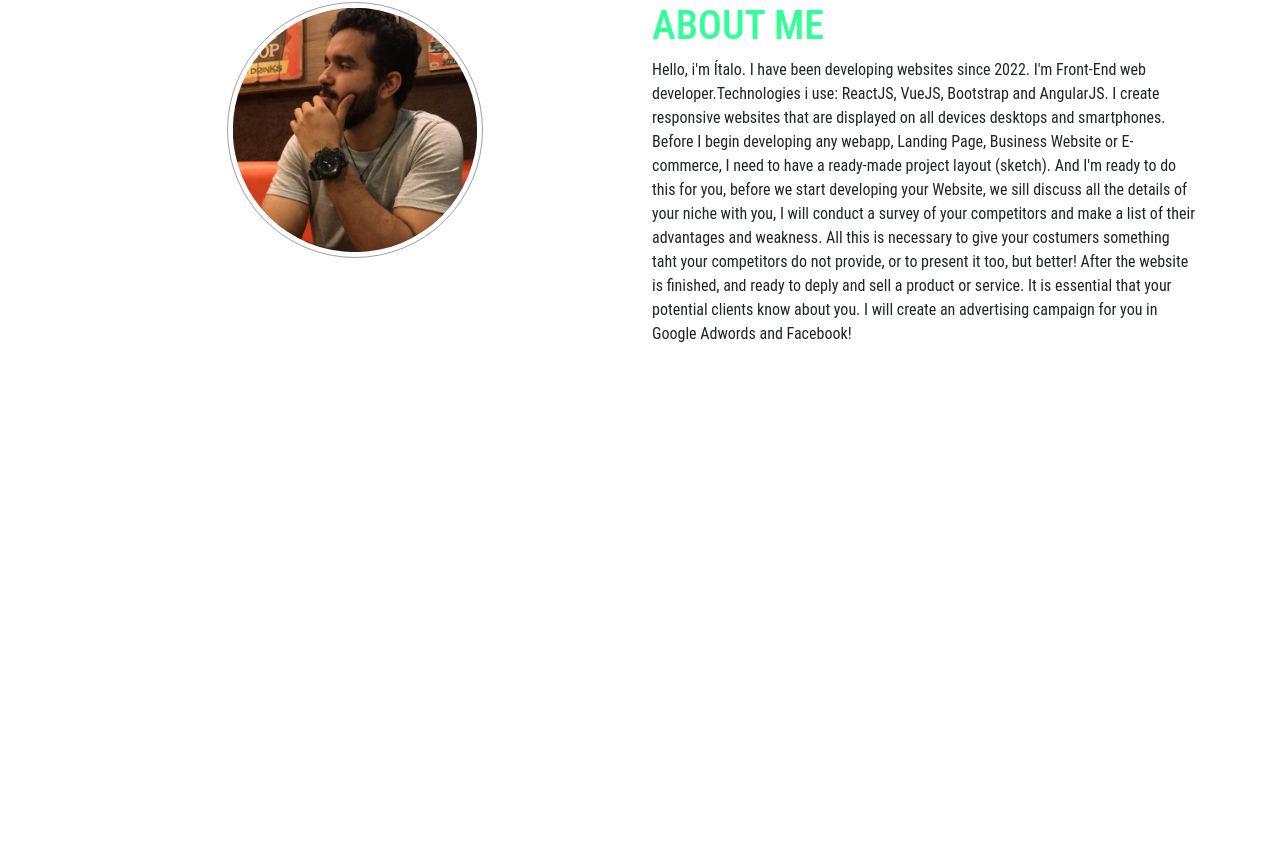
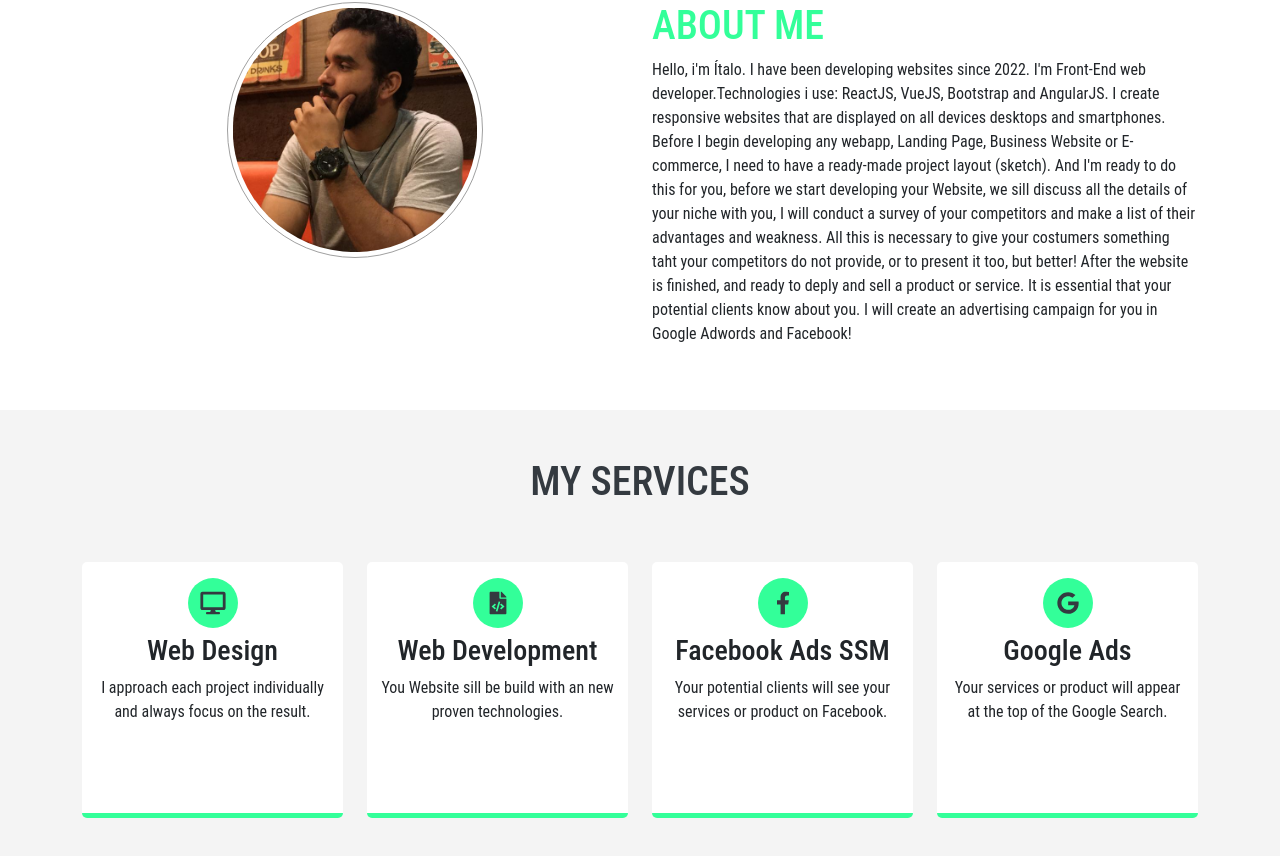
Before and after one commit to itsimoes/portfolio, a React (Create React App) app: page / in a window 1280 px wide. Shown: the part 878-1734 px from the top of the page. Before the commit the page ends 1288 px from the top, so only its background shows below. Built offline with nearby package versions, Linux system fonts and the light colour scheme.

Commit message:
Services complete

```diff
--- a/package.json
+++ b/package.json
@@ -4,6 +4,7 @@
   "private": true,
   "dependencies": {
     "@fortawesome/fontawesome-svg-core": "^1.2.36",
+    "@fortawesome/free-brands-svg-icons": "^5.15.4",
     "@fortawesome/free-solid-svg-icons": "^5.15.4",
     "@fortawesome/react-fontawesome": "^0.1.16",
     "@testing-library/jest-dom": "^5.16.1",
--- a/src/App.css
+++ b/src/App.css
@@ -42,7 +42,8 @@
 :root {
   --primary-white: #ffffff;
   --primary-gray: #A0A0A0;
-  --primady-dark: rgba(255,255,255, 0);
+  --primary-light-gray: #f4f4f4;
+  --primary-dark: rgb(52, 58, 64);
   --primary-green: #33FF99;
   --primary-red: #ef4035;
   --primary-hover-red: #ff0000;
@@ -198,3 +199,58 @@
   }
 
 }
+
+/*************************** SERVICES ***************************/
+
+.services {
+  text-align: center;
+  padding-bottom: 2rem;
+  background: var(--primary-light-gray);
+}
+
+.services h1 {
+  color: var(--primary-dark);
+  text-transform: uppercase;
+}
+.services .circle {
+  position: relative;
+  margin: 0.375rem auto;
+  background: var(--primary-green);
+  border-radius: 50%;
+  width: 3.125rem;
+  height: 3.125rem;
+}
+
+.services .icon {
+  font-size: 1.4rem;
+  color: var(--primary-dark);
+  position: absolute;
+  top: 50%;
+  left: 50%;
+  transform: translate(-50%, -50%);
+}
+
+.services .box {
+  height: 16rem;
+  border-bottom: 0.3125rem solid var(--primary-green);
+  padding: 0.625rem;
+  margin-bottom: 1.875rem;
+  background: var(--primary-white);
+  border-radius: 5px;
+}
+
+.services .box:hover {
+  background: var(--primary-green);
+  border-bottom: 0.3125rem solid var(--primary-dark);
+}
+
+.services .box:hover .icon {
+  color: var(--primary-white);
+}
+
+.services .box:hover .circle {
+  background: var(--primary-dark);
+}
+.services .box:hover p {
+  color: var(--primary-dark);
+}
--- a/src/App.js
+++ b/src/App.js
@@ -5,6 +5,7 @@
 import Header from "./components/Header";
 import Particle from "./components/Particle";
 import AboutMe from "./components/AboutMe";
+import Services from "./components/Services";
 
 function App() {
   return (
@@ -13,6 +14,7 @@
       <Navbar />
       <Header />
       <AboutMe />
+      <Services />
     </>
   );
 }
--- /dev/null
+++ b/src/components/Services.js
@@ -0,0 +1,67 @@
+import React from "react";
+import { FontAwesomeIcon } from "@fortawesome/react-fontawesome";
+import { faFacebookF, faGoogle } from "@fortawesome/free-brands-svg-icons";
+import { faDesktop, faFileCode } from "@fortawesome/free-solid-svg-icons";
+
+const Services = () => {
+  return (
+    <div className="services">
+      <h1 className="py-5">my services</h1>
+      <div className="container">
+        <div className="row">
+          <div className="col-md-3 col-sm-6">
+            <div className="box">
+              <div className="circle">
+                <FontAwesomeIcon className="icon" icon={faDesktop} size="2x" />
+              </div>
+              <h3>Web Design</h3>
+              <p>
+                I approach each project individually and always focus on the
+                result.
+              </p>
+            </div>
+          </div>
+          {/* - */}
+          <div className="col-md-3 col-sm-6">
+            <div className="box">
+              <div className="circle">
+                <FontAwesomeIcon className="icon" icon={faFileCode} size="2x" />
+              </div>
+              <h3>Web Development</h3>
+              <p>You Website sill be build with an new proven technologies.</p>
+            </div>
+          </div>
+          {/* - */}
+          <div className="col-md-3 col-sm-6">
+            <div className="box">
+              <div className="circle">
+                <FontAwesomeIcon className="icon" icon={faFacebookF} size="2x" />
+              </div>
+              <h3>Facebook Ads SSM</h3>
+              <p>
+                Your potential clients will see your services or product on
+                Facebook.
+              </p>
+            </div>
+          </div>
+          {/* - */}
+          <div className="col-md-3 col-sm-6">
+            <div className="box">
+              <div className="circle">
+                <FontAwesomeIcon className="icon" icon={faGoogle} size="2x" />
+              </div>
+              <h3>Google Ads</h3>
+              <p>
+                Your services or product will appear at the top of the Google
+                Search.
+              </p>
+            </div>
+          </div>
+          {/* - */}
+        </div>
+      </div>
+    </div>
+  );
+};
+
+export default Services;
```
Also changed, not shown: 1 other file (tests, documents, lock files or other folders).
